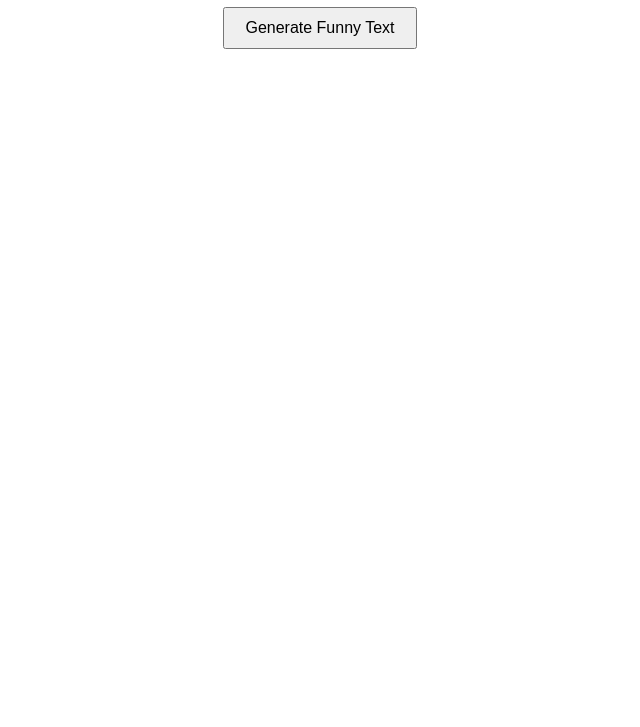
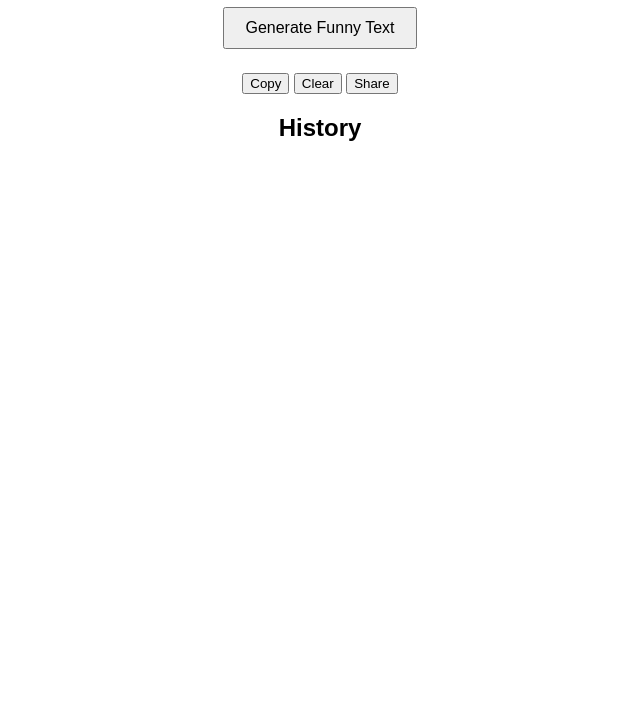
Before and after one commit to syednuruzzaman/funnyTextGenerator, a plain HTML site: page index.html in a window 1280 px wide. Shown: the part 73-800 px from the top of the page, without its empty margins (320-960 px from the left). Drawn offline with Linux system fonts and the light colour scheme.

Commit message:
Update index.html

```diff
--- a/index.html
+++ b/index.html
@@ -7,9 +7,23 @@
     <link rel="stylesheet" href="style.css">
 </head>
 <body>
-    <h1>Funny Text Generator</h1>
-    <button id="generate-btn">Generate Funny Text</button>
-    <p id="funny-text"></p>
+    <div class="container">
+        <P></P>
+        <P></P>
+        <P></P>
+        <h1>Funny Text Generator</h1>
+        <button id="generate-btn">Generate Funny Text</button>
+        <p id="funny-text"></p>
+        <div class="buttons">
+            <button id="copy-btn">Copy</button>
+            <button id="clear-btn">Clear</button>
+            <button id="share-btn">Share</button>
+        </div>
+        <div class="history">
+            <h2>History</h2>
+            <ul id="history-list"></ul>
+        </div>
+    </div>
 
     <script src="script.js"></script>
 </body>
```
